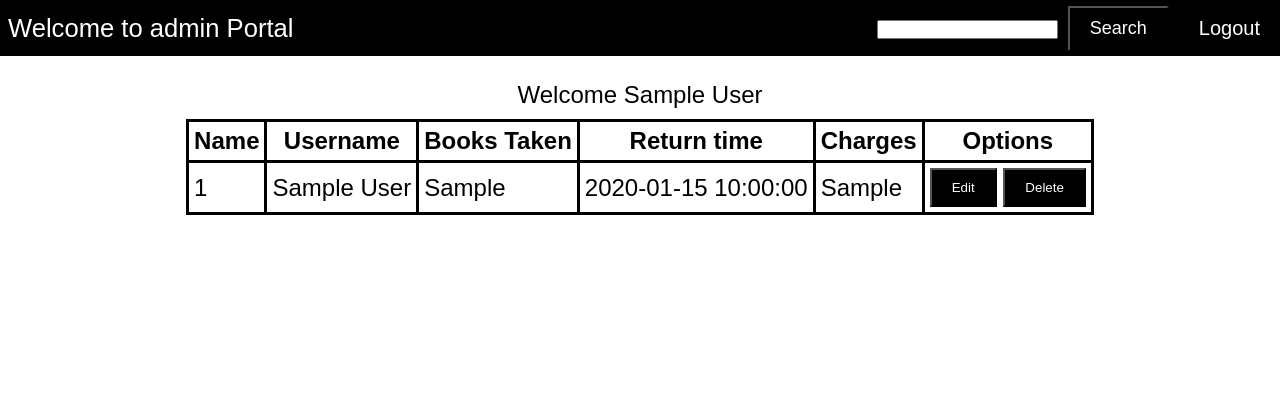
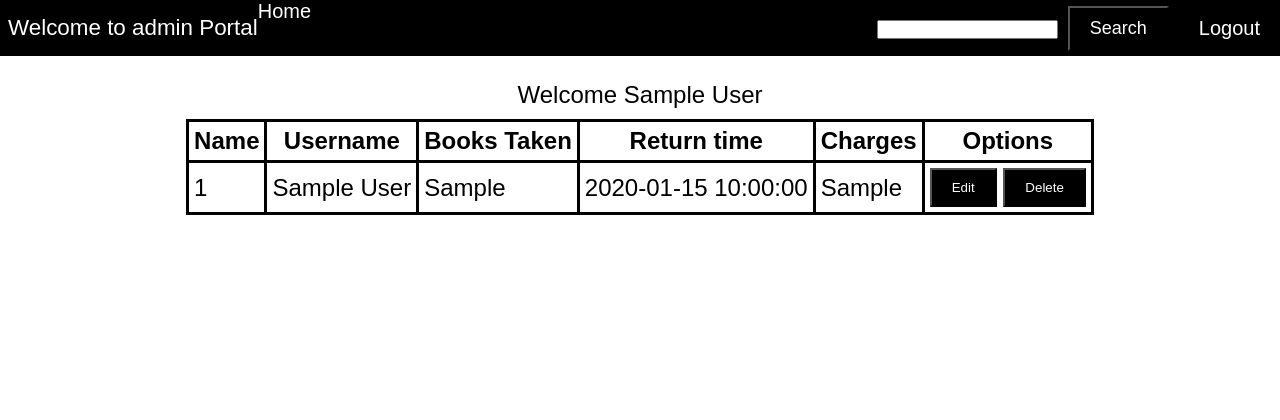
Before and after one commit to Nihar-007/library-management-system, a PHP site: page /admin.php in a window 1280 px wide. Shown: the top 420 px of the page. Run offline with PHP 8.4, Linux system fonts and the light colour scheme; the visitor is signed in with stand-in values (Sample User, id 1); tables that the repository leaves empty or names only in its code hold one stand-in row (values such as "Sample post").

Commit message:
added admin panel

```diff
--- a/admin.css
+++ b/admin.css
@@ -20,7 +20,7 @@ header{
     /* flex-basis: 50%; */
 }
 .greet{
-    font-size: 1.6rem;
+    font-size: 1.4rem;
 }
 span > a{
     font-size: 1.25rem;
--- a/admin.php
+++ b/admin.php
@@ -24,6 +24,7 @@ if ($_SESSION['login'] != true) {
 <body>
     <header>
         <span class="greet top">Welcome to admin Portal</span>
+        <span><a href="admin_panel.php">Home</a></span>
         <span class="logout top"><a href="logout.php">Logout</a></span>
         <span class="search">
             <form method="post">
--- a/addmin.php
+++ b/admin_panel.php
@@ -85,6 +85,7 @@ $conn = mysqli_connect("localhost", "root", "", "miniproject");
           <li><a href="#">RETURN</a></li>
           <li><a href="add_book.php">ADD BOOKS</a></li>
           <li><a href="remove_book.php">REMOVE BOOKS</a></li>
+          <li><a href="admin.php">USER DATABASE</a></li>
           <hr>
 
         </ul>
```
